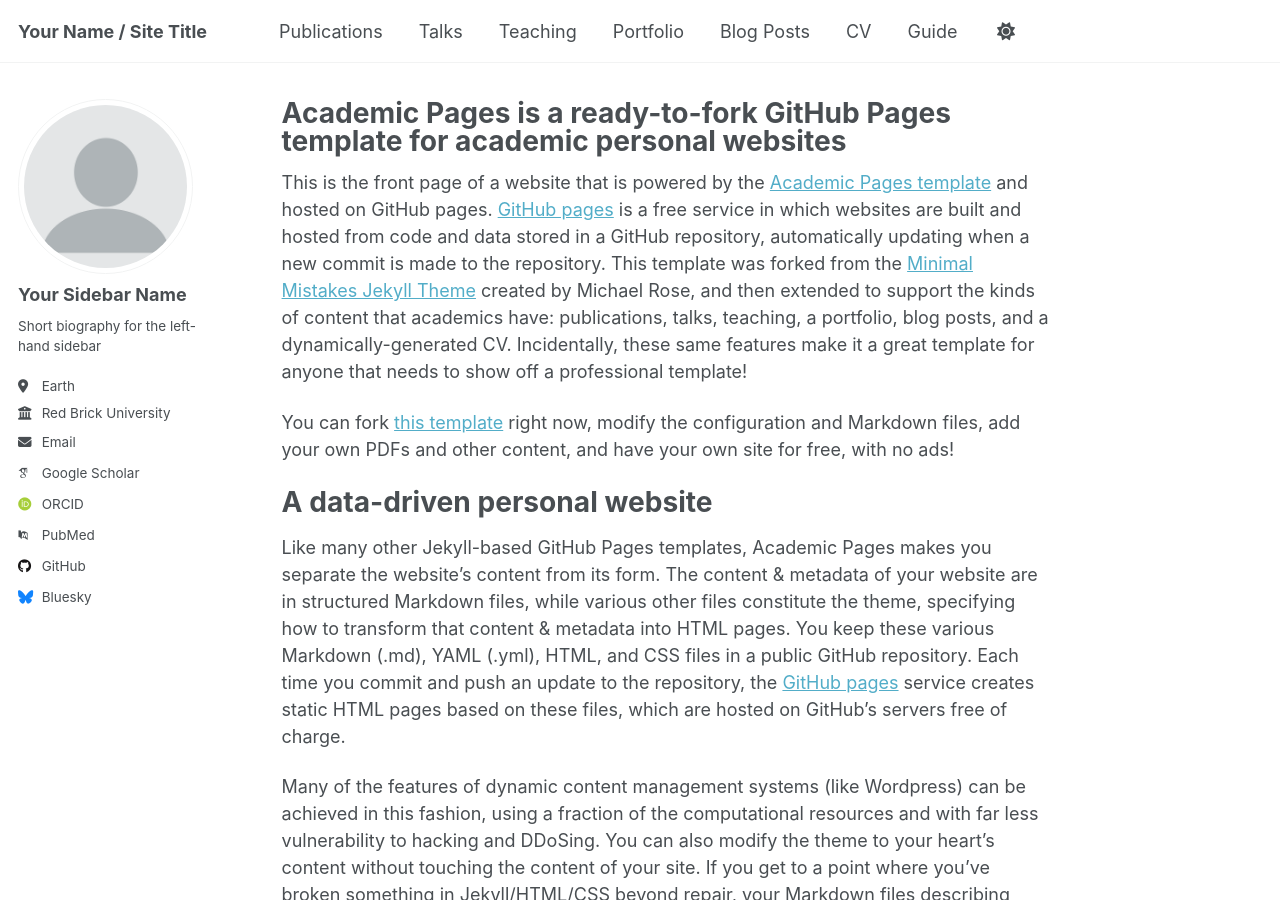
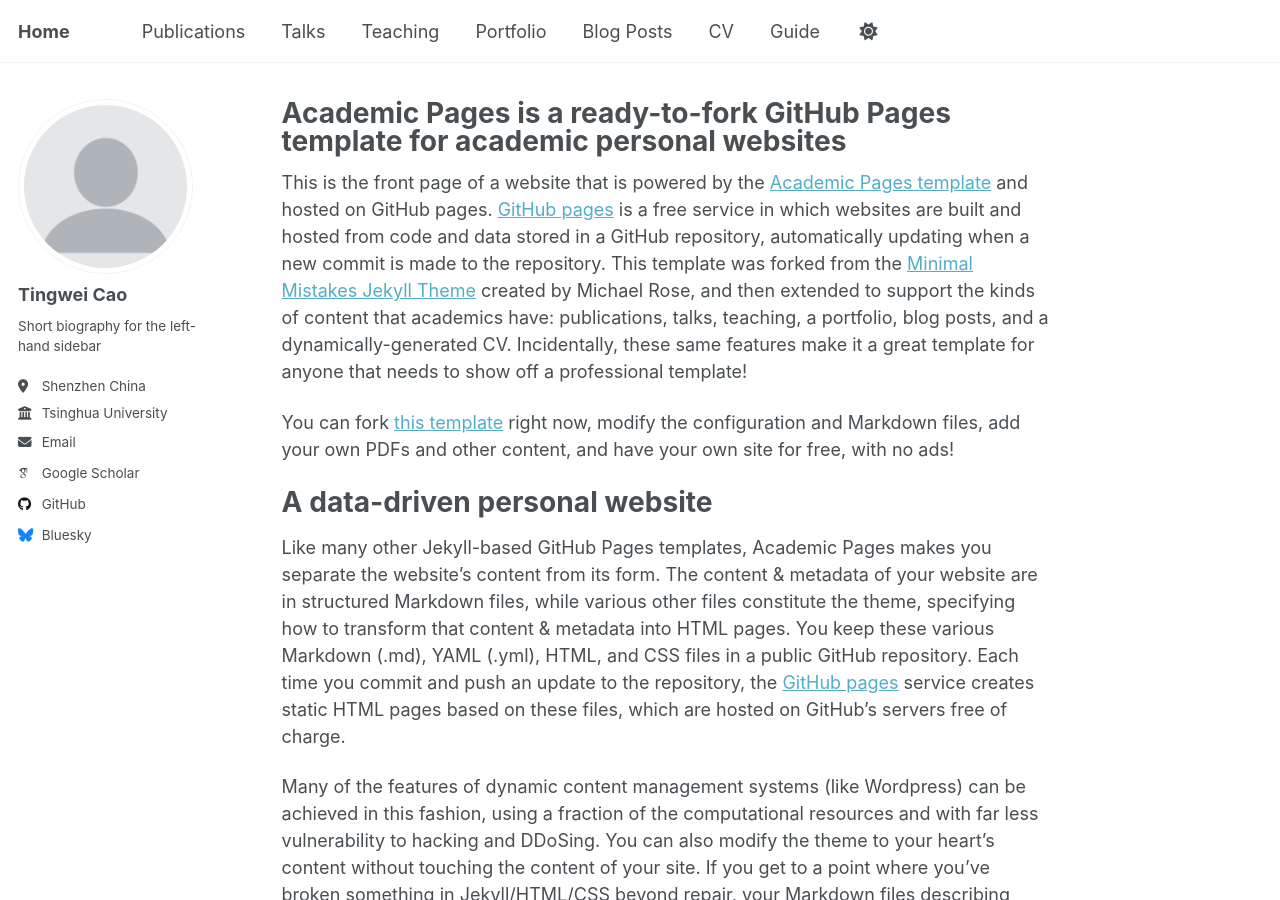
Before and after one commit to tingweicao/tingweicao.github.io, a Jekyll site: the page built from _pages/about.md, in a window 1280 px wide and 900 px high. Built offline with Jekyll 4.4.1, drawn with Linux system fonts in a browser that asks for light colours; some web fonts are replaced; a script that is not in the unit is left out.

Commit message:
Update _config.yml

```diff
--- a/_config.yml
+++ b/_config.yml
@@ -9,7 +9,7 @@
 # Basic Site Settings
 locale                   : "en-US"
 site_theme               : "default" # Currently available options are "default", "air"
-title                    : "Your Name / Site Title"
+title                    : "Home"
 title_separator          : "-"
 name                     : &name "Your Name"
 description              : &description "Your Name's academic portfolio"   # Update this with a general description of your site, this is the default if not overridden by a page
@@ -24,25 +24,25 @@ repository               : "academicpages/academicpages.github.io"
 author:
   # Biographic information
   avatar           : "profile.png"
-  name             : "Your Sidebar Name"
+  name             : "Tingwei Cao"
   pronouns         : # example: "she/her"
   bio              : "Short biography for the left-hand sidebar"
-  location         : "Earth"
-  employer         : "Red Brick University"
+  location         : "Shenzhen China"
+  employer         : "Tsinghua University"
   uri              : # URL
-  email            : "none@example.org"
+  email            : "kenny_tingwei@foxmail.com"
 
   # Academic websites
   academia         : # URL
   arxiv            : # URL - Update with the correct link to your profile
-  googlescholar    : "https://scholar.google.com/citations?user=PS_CX0AAAAAJ"
+  googlescholar    : "https://scholar.google.com/citations?user=XmRDaacAAAAJ&hl"
   inspire-hep      : # URL
   impactstory      : # URL
-  orcid            : "https://orcid.org/yourorcidurl"
+  # orcid            : "https://orcid.org/yourorcidurl"
   semantic         : # URL
-  pubmed           : "https://www.ncbi.nlm.nih.gov/pubmed/?term=john+snow"
-  researchgate     : # URL
-  scopus           : # URL
+  # pubmed           : "https://www.ncbi.nlm.nih.gov/pubmed/?term=john+snow"
+  # researchgate     : # URL
+  # scopus           : # URL
 
   # Repositories and software development
   bitbucket        : # Username - Update with your username on the site
```
